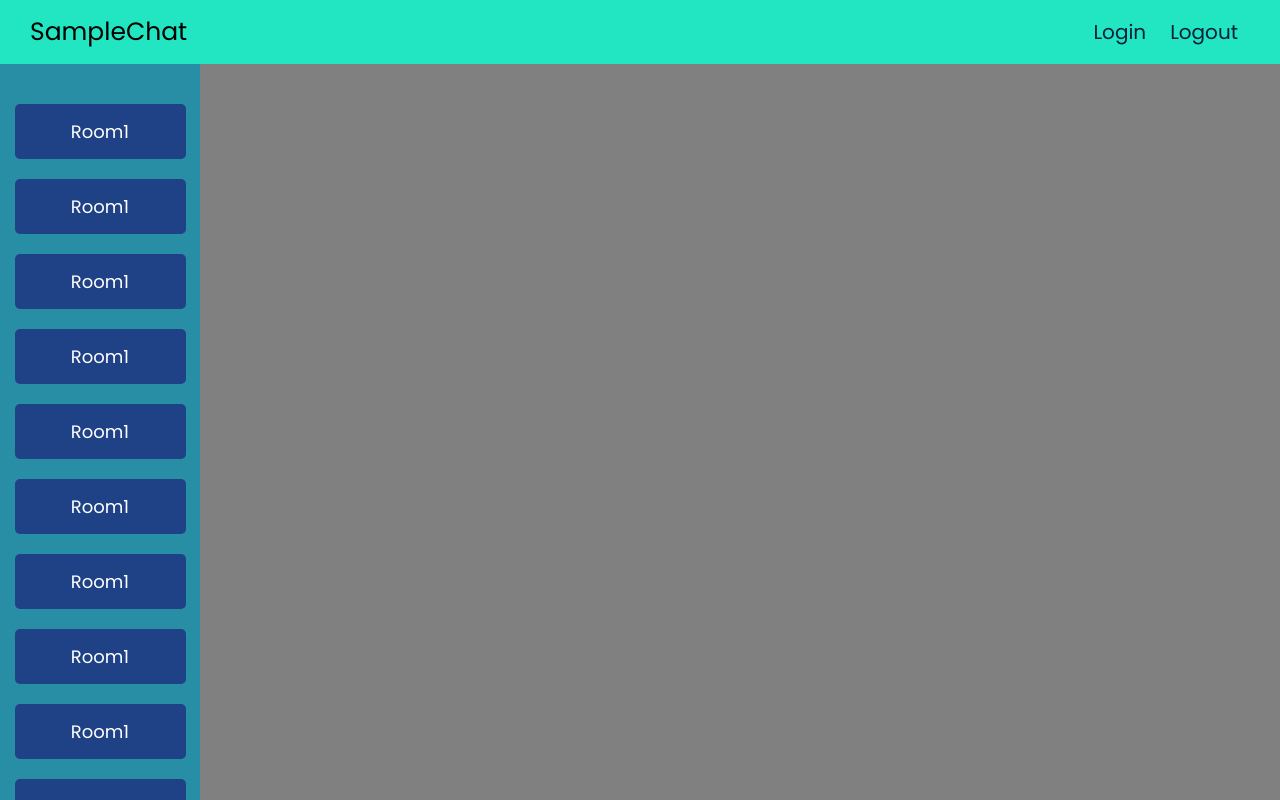
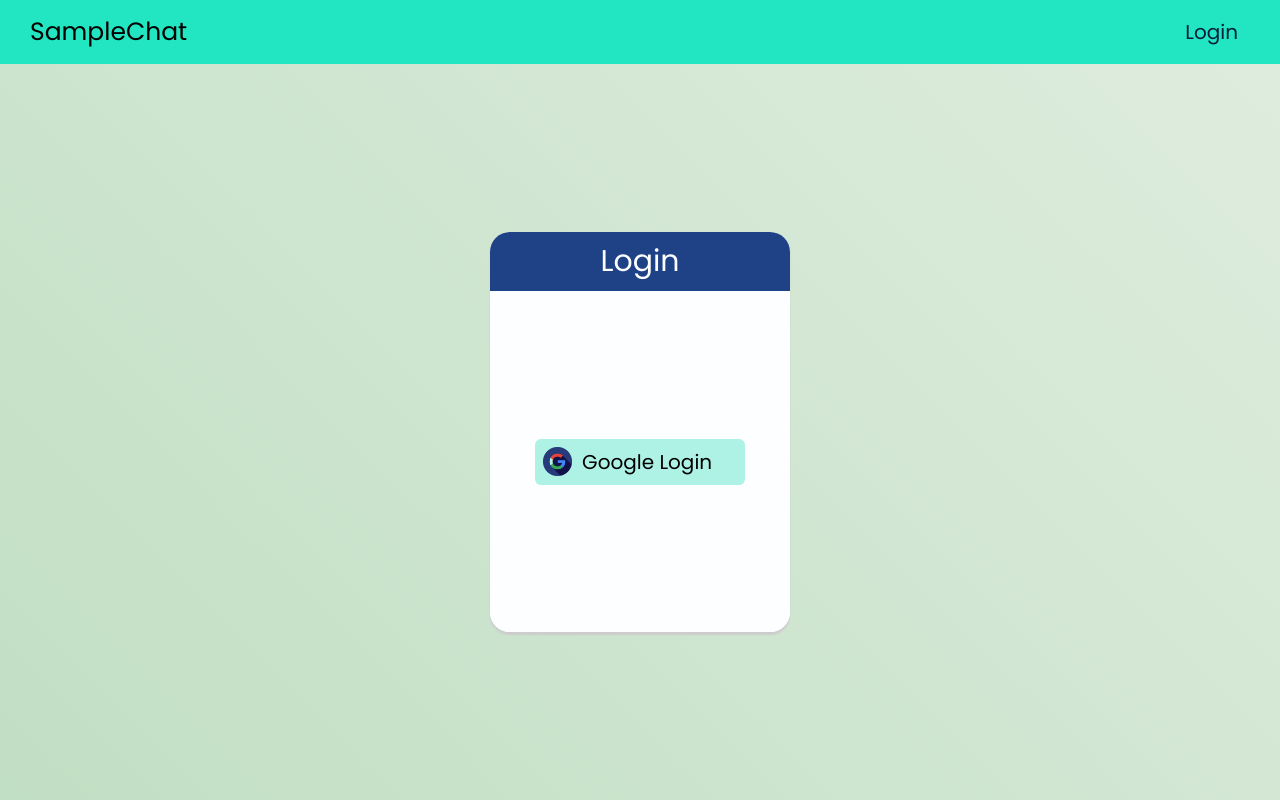
Before and after one commit to MarianKmotorka/ChatSample, a React (Create React App) app in the folder chat-sample-ui/: page /login in a window 1280 px wide. Built offline with nearby package versions, Linux system fonts and the light colour scheme.

Commit message:
Login layout

```diff
--- a/chat-sample-ui/package.json
+++ b/chat-sample-ui/package.json
@@ -12,6 +12,7 @@
     "final-form": "^4.20.0",
     "lodash": "^4.17.15",
     "proptypes": "^1.1.0",
+    "query-string": "^6.13.1",
     "react": "^16.13.1",
     "react-dom": "^16.13.1",
     "react-final-form": "^6.5.0",
--- a/chat-sample-ui/src/App.jsx
+++ b/chat-sample-ui/src/App.jsx
@@ -3,6 +3,11 @@ import './App.css'
 import Navbar from './components/Navbar/Navbar'
 import SideMenu from './components/SideMenu/SideMenu'
 import styled from 'styled-components'
+import { Switch, Route } from 'react-router-dom'
+import ProtectedRoute from './components/ProtectedRoute'
+import Chat from './pages/Chat/Chat'
+import LoginPage from './pages/Login/Login'
+import GoogleLoginCallback from './pages/Login/GoogleLoginCallback'
 
 const NavAndBelow = styled.div`
   height: 100%;
@@ -16,7 +21,7 @@ const Content = styled.div`
   flex: 1;
   width: 100%;
   height: 92vh;
-  background: grey;
+  background: linear-gradient(45deg, #c1dfc4, #deecdd);
 `
 
 const App = () => {
@@ -25,7 +30,17 @@ const App = () => {
       <Navbar />
       <MenuAndContent>
         <SideMenu />
-        <Content />
+        <Content>
+          <Switch>
+            <ProtectedRoute path='/chat' component={Chat} />
+            <Route
+              path='/google-login-callback'
+              component={GoogleLoginCallback}
+            />
+            <Route path='/login' component={LoginPage} />
+            <Route path='/' render={() => 'NOT FOUND'} />
+          </Switch>
+        </Content>
       </MenuAndContent>
     </NavAndBelow>
   )
--- a/chat-sample-ui/src/components/Navbar/Navbar.jsx
+++ b/chat-sample-ui/src/components/Navbar/Navbar.jsx
@@ -2,6 +2,7 @@ import React from 'react'
 import styled from 'styled-components'
 import { Link } from 'react-router-dom'
 import colors from '../../utils/colors.json'
+import { isLoggedIn } from '../../services/authService'
 
 const Wrapper = styled.div`
   display: flex;
@@ -40,8 +41,8 @@ const Navbar = () => {
     <Wrapper>
       <Logo>SampleChat</Logo>
       <Links>
-        <Link to='/login'>Login</Link>
-        <Link to='/logout'>Logout</Link>
+        {!isLoggedIn && <Link to='/login'>Login</Link>}
+        {isLoggedIn && <Link to='/logout'>Logout</Link>}
       </Links>
     </Wrapper>
   )
--- /dev/null
+++ b/chat-sample-ui/src/components/ProtectedRoute.jsx
@@ -0,0 +1,19 @@
+import React from 'react'
+import { Route, Redirect } from 'react-router-dom'
+import { isLoggedIn } from '../services/authService'
+
+const ProtectedRoute = ({ component: Component, location, ...rest }) => {
+  if (!isLoggedIn)
+    return (
+      <Redirect
+        to={{
+          pathname: '/login',
+          state: { from: location.pathname }
+        }}
+      />
+    )
+
+  return <Route {...rest} render={props => <Component {...props} />} />
+}
+
+export default ProtectedRoute
--- a/chat-sample-ui/src/components/SideMenu/SideMenu.jsx
+++ b/chat-sample-ui/src/components/SideMenu/SideMenu.jsx
@@ -2,6 +2,7 @@ import React from 'react'
 import styled from 'styled-components'
 import colors from '../../utils/colors.json'
 import { Link } from 'react-router-dom'
+import { isLoggedIn } from '../../services/authService'
 
 const Wrapper = styled.div`
   display: flex;
@@ -30,10 +31,11 @@ const RoomButton = styled(Link)`
   width: 90%;
   min-height: 55px;
   border-radius: 5px;
-  background: ${colors.secondary};
+  background: ${colors.ternary};
   text-decoration: none;
   font-size: 18px;
-  color: white;
+  font-weight: 500;
+  color: black;
   margin: 10px;
   display: flex;
   justify-content: center;
@@ -41,6 +43,8 @@ const RoomButton = styled(Link)`
 `
 
 const SideMenu = () => {
+  if (!isLoggedIn) return null
+
   return (
     <Wrapper>
       <RoomButton>Room1</RoomButton>
--- /dev/null
+++ b/chat-sample-ui/src/pages/Chat/Chat.jsx
@@ -0,0 +1,7 @@
+import React from 'react'
+
+const Chat = () => {
+  return <div>CHAT</div>
+}
+
+export default Chat
--- /dev/null
+++ b/chat-sample-ui/src/pages/Login/GoogleLoginCallback.jsx
@@ -0,0 +1,28 @@
+import React, { useEffect } from 'react'
+import { useLocation, useHistory } from 'react-router-dom'
+import queryString from 'query-string'
+import config from '../../utils/config.json'
+import { login } from '../../services/authService'
+import api from '../../services/httpService'
+
+const GoogleLoginCallback = () => {
+  const { search } = useLocation()
+  const history = useHistory()
+  const { code } = queryString.parse(search)
+
+  useEffect(() => {
+    // const sendCodeToServer = async () => {
+    //   const response = await api.get(
+    //     `${config.SERVER_AUTH_CALLBACK_URL}?code=${code}`
+    //   )
+    //   const { token } = await response.json()
+    //   login(token)
+    //   history.replace('/myInfo')
+    // }
+    // sendCodeToServer()
+  }, [code, history])
+
+  return <div>Authenticating...</div>
+}
+
+export default GoogleLoginCallback
--- /dev/null
+++ b/chat-sample-ui/src/pages/Login/Login.jsx
@@ -0,0 +1,102 @@
+import React from 'react'
+import styled from 'styled-components'
+import colors from '../../utils/colors.json'
+import config from '../../utils/config.json'
+import googleIcon from '../../img/google.png'
+
+const Wrapper = styled.div`
+  height: 100%;
+  display: flex;
+  justify-content: center;
+  align-items: center;
+`
+
+const Card = styled.div`
+  height: 50vh;
+  width: 50%;
+  max-width: 300px;
+  min-width: 250px;
+  display: flex;
+  flex-direction: column;
+  background: ${colors.ternary};
+  border-radius: 20px;
+  box-shadow: 0px 3px 2px 0px #ccc;
+`
+
+const Header = styled.div`
+  background: ${colors.secondary};
+  color: ${colors.ternary};
+  font-size: 30px;
+  border-radius: 20px 20px 0 0;
+  display: flex;
+  justify-content: center;
+  padding: 7px;
+`
+
+const Content = styled.div`
+  background: ${colors.ternary};
+  color: ${colors.secondaryDark};
+  flex: 1;
+  border-radius: 0 0 20px 20px;
+  display: flex;
+  justify-content: center;
+  align-items: center;
+
+  & button {
+    padding: 8px;
+    outline: transparent;
+    border-radius: 6px;
+    border: transparent;
+    width: 70%;
+    display: flex;
+    align-items: center;
+    justify-content: flex-start;
+    cursor: pointer;
+    background: ${colors.mainLight};
+    font-size: 20px;
+
+    &:hover {
+      background: ${colors.main};
+    }
+
+    & img {
+      width: 15%;
+      margin-right: 10px;
+    }
+  }
+`
+
+const Login = () => {
+  const onGoogleLoginClick = () => {
+    const queryParams = [
+      `client_id=${config.GOOGLE_CLIENT_ID}`,
+      `redirect_uri=${config.GOOGLE_AUTH_CALLBACK_URL}`,
+      'response_type=code',
+      'scope=openid profile email',
+      'access_type=offline',
+      'state=myCustomState'
+    ].join('&')
+
+    const url = 'https://accounts.google.com/o/oauth2/v2/auth?' + queryParams
+
+    window.location = url
+  }
+
+  return (
+    <Wrapper>
+      <Card>
+        <Header>
+          <p>Login</p>
+        </Header>
+        <Content>
+          <button onClick={onGoogleLoginClick}>
+            <img src={googleIcon} alt='' />
+            <p>Google Login</p>
+          </button>
+        </Content>
+      </Card>
+    </Wrapper>
+  )
+}
+
+export default Login
--- /dev/null
+++ b/chat-sample-ui/src/services/authService.js
@@ -0,0 +1,28 @@
+import { isNil, set, get } from 'lodash'
+
+export const login = token => localStorage.setItem('token', token)
+
+export const logout = () => localStorage.removeItem('appUser')
+
+export const getToken = () => localStorage.getItem('token') || null
+
+export const isLoggedIn = getToken()
+
+export const setCurrentUser = user =>
+  localStorage.setItem('appUser', JSON.stringify(user))
+
+export const getCurrentUser = () => {
+  if (isNil(localStorage.getItem('appUser'))) return null
+  return JSON.parse(localStorage.getItem('appUser'))
+}
+
+export const getJwt = () => get(getCurrentUser(), 'jwt')
+export const getRefreshToken = () => get(getCurrentUser(), 'refreshToken')
+
+export const setJwtAndRefreshToken = ({ jwt, refreshToken }) => {
+  let currUser = getCurrentUser()
+  set(currUser, 'jwt', jwt)
+  set(currUser, 'refreshToken', refreshToken)
+
+  setCurrentUser(currUser)
+}
--- /dev/null
+++ b/chat-sample-ui/src/services/httpService.js
@@ -0,0 +1,44 @@
+import axios from 'axios'
+import { get } from 'lodash'
+import { setJwtAndRefreshToken, getJwt, getRefreshToken } from './authService'
+import { API_URL } from '../utils/config.json'
+
+axios.defaults.baseURL = API_URL
+
+axios.interceptors.request.use(
+  request => {
+    request.headers['Authorization'] = 'Bearer ' + getJwt()
+    return request
+  },
+  error => Promise.reject(error)
+)
+
+axios.interceptors.response.use(
+  response => response,
+  async error => {
+    const originalRequest = error.config
+
+    if (error.response.status === 401 && !originalRequest._retry) {
+      originalRequest._retry = true
+
+      const response = await axios.post('/appUsers/refresh', {
+        expiredJwt: getJwt(),
+        refreshToken: getRefreshToken()
+      })
+
+      if (get(response, 'status') === 200) {
+        setJwtAndRefreshToken(get(response, 'data'))
+        return axios(originalRequest)
+      }
+    }
+
+    return Promise.reject(error)
+  }
+)
+
+export default {
+  get: axios.get,
+  post: axios.post,
+  put: axios.put,
+  delete: axios.delete
+}
--- a/chat-sample-ui/src/utils/colors.json
+++ b/chat-sample-ui/src/utils/colors.json
@@ -1,6 +1,8 @@
 {
   "main": "#21e6c1",
+  "mainLight": "#adf2e5",
   "mainDark": "#278ea5",
   "secondary": "#1f4287",
-  "secondaryDark": "#071e3d"
+  "secondaryDark": "#071e3d",
+  "ternary": "#fcfeff"
 }
--- /dev/null
+++ b/chat-sample-ui/src/utils/config.json
@@ -0,0 +1,6 @@
+{
+  "GOOGLE_CLIENT_ID": "61115648864-7p9m5h3r2eq885igsnkflamgck2u30s4.apps.googleusercontent.com",
+  "SERVER_AUTH_CALLBACK_URL": "/auth/google-code-callback",
+  "GOOGLE_AUTH_CALLBACK_URL": "http://localhost:3000/google-login-callback",
+  "API_URL": "https://localhost:5001/api"
+}
```
Also changed, not shown: chat-sample-ui/src/img/google.png (added), 1 other file (tests, documents, lock files or other folders).
